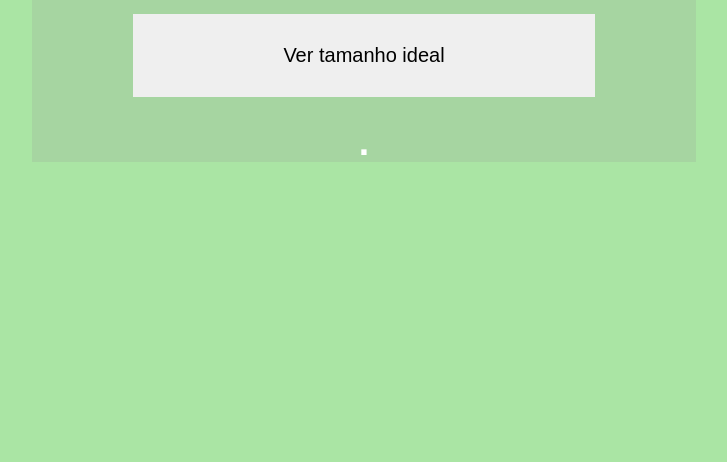
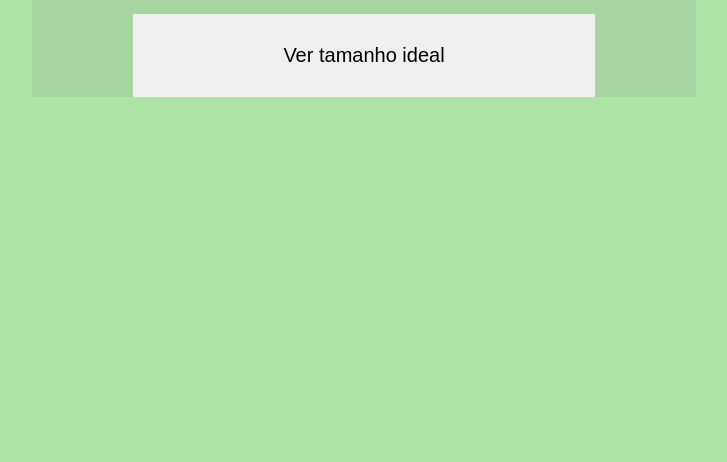
Before and after one commit to HeneySlut/Medidor-peniano, a plain HTML site: page index.html in a window 1280 px wide. Shown: the part 457-919 px from the top of the page, without its empty margins (276-1003 px from the left). After the commit the page ends 854 px from the top, so only its background shows below. Drawn offline with Linux system fonts and the light colour scheme.

Commit message:
Update index.html
alterado um ponto

```diff
--- a/index.html
+++ b/index.html
@@ -12,7 +12,7 @@
         <p>clique no botão abaixo</p>
         <button type="button" onclick="gerar()">Ver tamanho ideal</button>
         <script src="script.js"></script>
-        <p id="res">.</p>
+        <p id="res"></p>
     </header>
 </body>
 </html>
```
